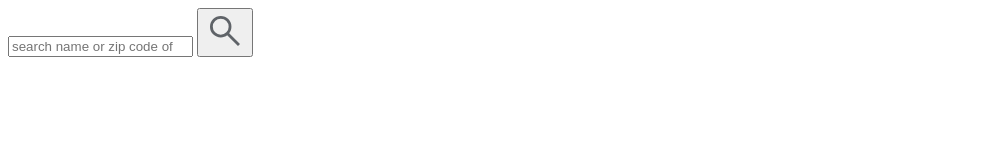
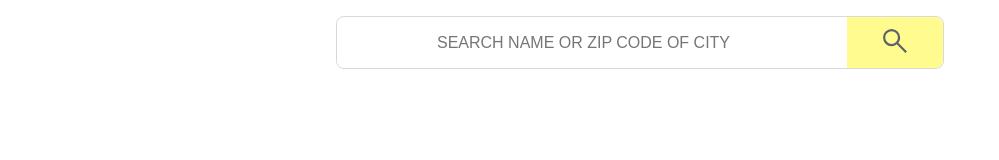
Before and after one commit to cauanoli/weather-app, a website built with webpack: page src/index.html in a window 1280 px wide. Shown: the whole page, without its empty margins (0-999 px from the left). Built offline with nearby package versions, Linux system fonts and the light colour scheme; no server answers; what emittery would draw is missing.

Commit message:
feat: style header

```diff
--- a/src/index.html
+++ b/src/index.html
@@ -7,7 +7,7 @@
     <script src="./index.js" defer></script>
   </head>
   <body>
-    <header class="header">
+    <header class="header container">
       <form class="search-location" id="search-location-form">
         <input
           type="search"
@@ -19,9 +19,9 @@
         <button class="search-location__button button">
           <svg
             xmlns="http://www.w3.org/2000/svg"
-            height="40px"
+            height="32px"
             viewBox="0 -960 960 960"
-            width="40px"
+            width="32px"
             fill="#5f6368"
           >
             <path
--- a/src/index.js
+++ b/src/index.js
@@ -1,3 +1,4 @@
+import "./styles.css";
 import { getLocationWeatherData } from "./lib/getLocationWeatherData";
 import { renderWeatherPage } from "./pages/weather";
 
--- a/src/pages/weather/components/renderForecastDays.js
+++ b/src/pages/weather/components/renderForecastDays.js
@@ -2,7 +2,7 @@ import { createDayButton } from "./createDayButton";
 
 export function renderForecastDays({ days, current, active }) {
   const container = document.createElement("div");
-  container.classList = "days";
+  container.classList = "days container";
 
   days.forEach((day) => {
     const dayButton = createDayButton({
--- a/src/pages/weather/components/renderHours.js
+++ b/src/pages/weather/components/renderHours.js
@@ -2,7 +2,7 @@ import { createHourCard } from "./createHourCard";
 
 export function renderHours({ data, activeHour }) {
   const container = document.createElement("div");
-  container.classList = "hours-cards";
+  container.classList = "hours-cards container";
 
   data.hour.forEach((hour) => {
     const card = createHourCard({ hour, activeHour });
--- /dev/null
+++ b/src/styles.css
@@ -0,0 +1,81 @@
+:root {
+  box-sizing: border-box;
+
+  --yellow-600: #fffb8f;
+  --blue-600: #1677ff;
+  --gray-100: #ffffff;
+  --gray-200: #fafafa;
+  --gray-400: #d9d9d9;
+  --gray-700: #595959;
+  --gray-900: #000000;
+
+  --highlight: var(--yellow-600);
+  --background: var(--gray-100);
+  --background-hover: var(--gray-200);
+  --text: var(--gray-900);
+  --text-light: var(--gray-700);
+
+  --focus-outline: var(--blue-600);
+
+  --border-light: var(--gray-400);
+  --border-dark: var(--gray-700);
+}
+
+*,
+*::after,
+*::before {
+  box-sizing: inherit;
+}
+
+* {
+  margin: 0;
+  padding: 0;
+}
+
+body {
+  background-color: var(--background);
+  color: var(--text);
+}
+
+.container {
+  max-width: 80ch;
+  margin: 0 auto;
+}
+
+.header {
+  display: flex;
+  align-items: center;
+  justify-content: center;
+  padding: 1rem;
+}
+
+.search-location {
+  display: flex;
+  align-items: center;
+  justify-content: center;
+  border: 1px solid var(--border-light);
+  border-radius: 8px;
+  width: 100%;
+  gap: 2px;
+}
+
+.search-location__search {
+  font-size: 1rem;
+  border: none;
+  color: var(--text-light);
+  text-align: center;
+  width: 100%;
+  padding: 1rem 2rem;
+  border-radius: 8px 0 0 8px;
+}
+
+.search-location__search::placeholder {
+  text-transform: uppercase;
+}
+
+.search-location__button {
+  border: none;
+  background-color: var(--highlight);
+  padding: 0.5rem 2rem;
+  border-radius: 0 8px 8px 0;
+}
```
